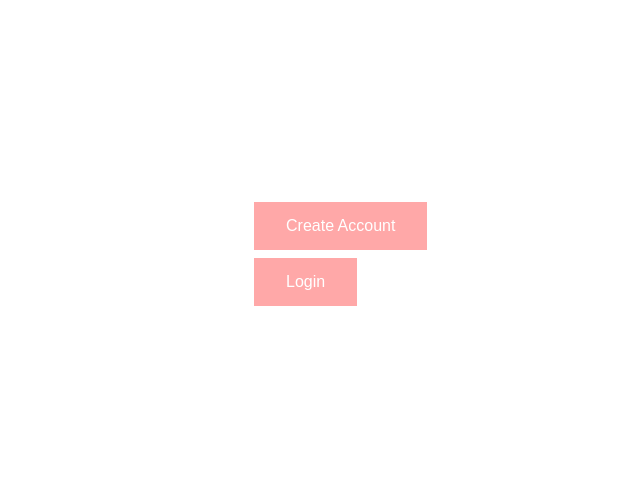
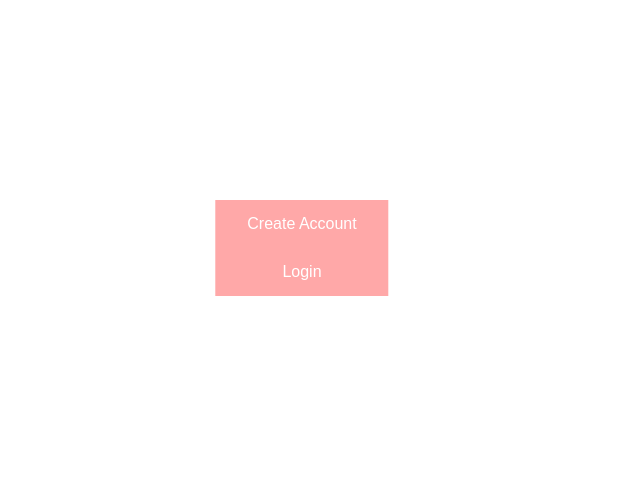
Before and after one commit to consaceves/csc210-project, a Flask app: template templates/home.html in a window 1280 px wide. Shown: the part 152-649 px from the top of the page, without its empty margins (338-978 px from the left). Run offline with Flask 2, Linux system fonts and the light colour scheme; the template is opened without the code that fills it, so the values that code supplies are empty.

Commit message:
modify css

```diff
--- a/config.py
+++ b/config.py
@@ -4,8 +4,8 @@ project_name = 'ebay 2.0'
 
 
 class Config(object):
-    #SQL Alchemy stuff here
+    # SQL Alchemy stuff here
 
     BLUEPRINTS = [
-            ('login', {'url_prefix': '/'})
+        ('login', {'url_prefix': '/'})
     ]
--- a/static/home.css
+++ b/static/home.css
@@ -1,23 +1,29 @@
 /* home.css */
 .buttons{
     position: absolute;
-    width:300px;
-    height:300px;
     left:50%;
     top:50%;
-    margin-left:-50px;
-    margin-top:-50px;
-  }
+    transform: translate(-50%,-50%);
+}
 
-  .button1{
+.button1{
     background-color: #ffa8a8;
+    width: 100%;
     border: none;
     color: white;
     padding: 15px 32px;
     text-align: center;
-    text-decoration: none;
-    display: inline-block;
     font-size: 16px;
-    margin: 4px 2px;
     cursor: pointer;
   }
+
+.button2{
+    background-color: #ffa8a8;
+    width: 100%;
+    border: none;
+    color: white;
+    padding: 15px 32px;
+    text-align: center;
+    font-size: 16px;
+    cursor: pointer;
+  }
--- a/templates/home.html
+++ b/templates/home.html
@@ -8,7 +8,7 @@
   <body>
     <div class="buttons">
       <button class="button1" type="button" name="button" onclick="window.location.href = '{{url_for('home_page.createaccount')}}'">Create Account</button><br>
-      <button class="button1" type="button" name="button" onclick="window.location.href = '{{url_for('home_page.login')}}'">Login</button>
+      <button class="button2" type="button" name="button" onclick="window.location.href = '{{url_for('home_page.login')}}'">Login</button>
     </div>
   </body>
 </html>
--- a/templates/login.html
+++ b/templates/login.html
@@ -1,5 +1,5 @@
 <!DOCTYPE html>
-<html>
+<html lang="en">
   <head>
     <title> Login </title>
   </head>
```
Also changed, not shown: static/ccreateaccount.css (added, +9 -0 lines), templates/createaccount.html (+9 -6 lines).
